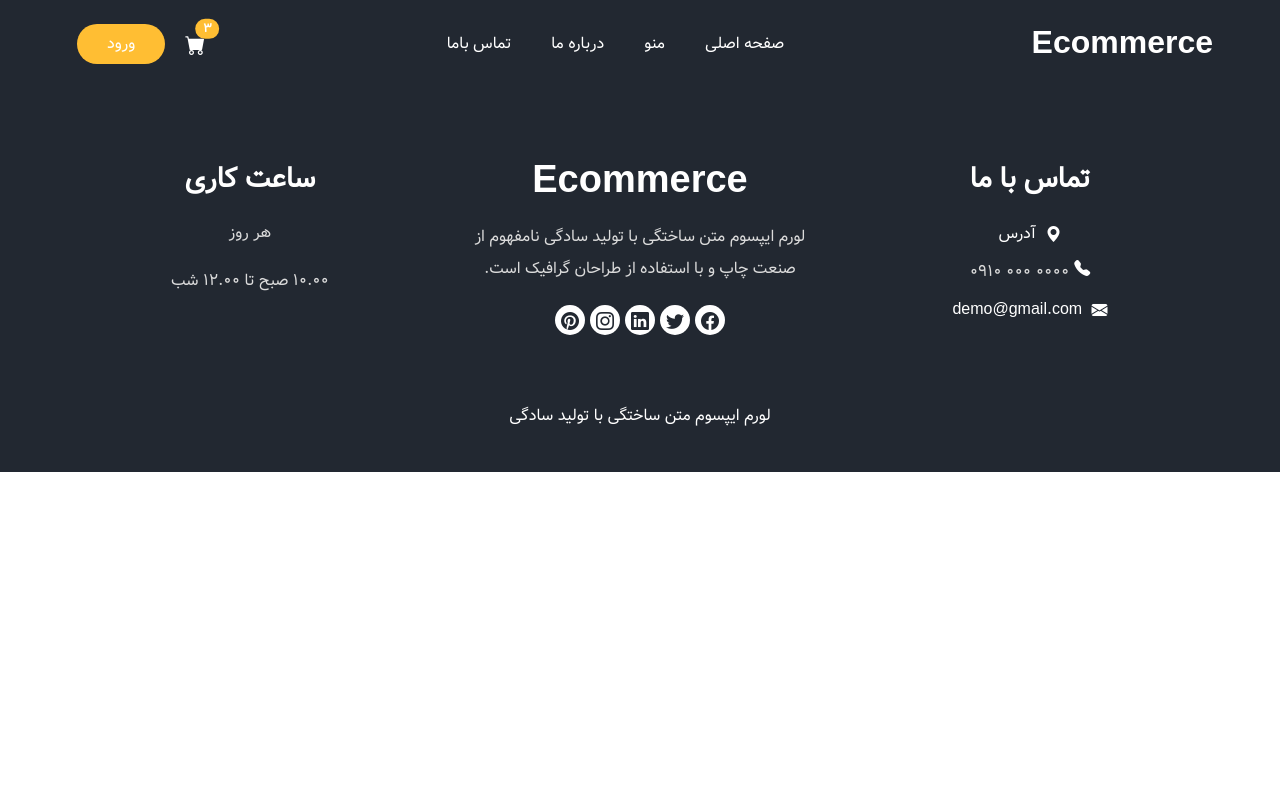
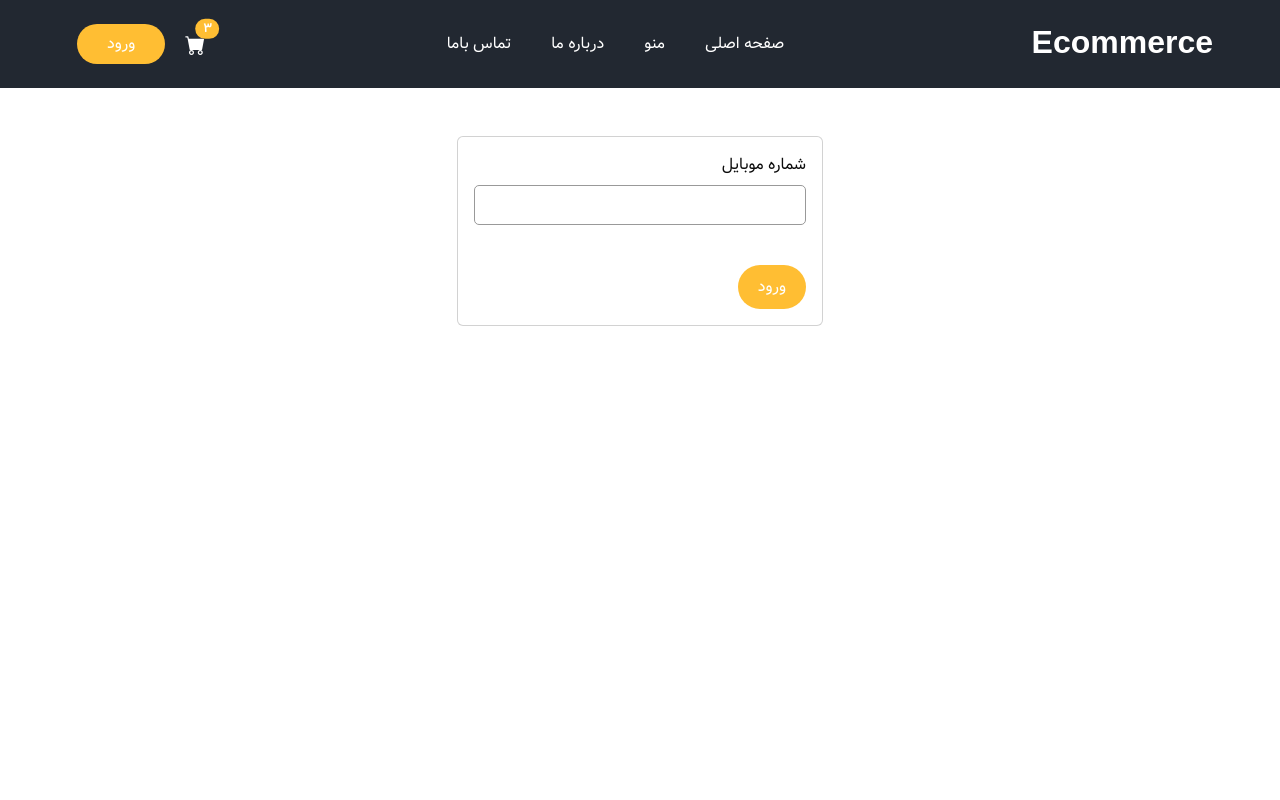
Before and after one commit to hosseinabdollahzadeh/nuxtjs3-project-ecommerce-site, a Nuxt app in the folder nuxt-app/: page /auth/login in a window 1280 px wide. Shown: the top 800 px of the page. Built offline with nearby package versions, Linux system fonts and the light colour scheme.

Commit message:
Creat login page (register and login use the same page)

```diff
--- a/nuxt-app/components/layout/Header.vue
+++ b/nuxt-app/components/layout/Header.vue
@@ -39,9 +39,9 @@
                                         3
                                     </span>
                 </a>
-                <a href="login.html" class="btn-auth">
+                <NuxtLink to="/auth/login" class="btn-auth">
                   ورود
-                </a>
+                </NuxtLink>
               </div>
             </div>
           </nav>
--- /dev/null
+++ b/nuxt-app/pages/auth/login.vue
@@ -0,0 +1,44 @@
+<template>
+  <section class="auth_section book_section">
+    <div class="container">
+      <div class="row mt-5">
+        <div class="col-md-4 offset-md-4">
+          <div class="card">
+            <div class="card-body">
+              <div class="form_container">
+                <form @submit.prevent="login">
+                  <div class="mb-3">
+                    <label for="cellphone" class="form-label">شماره موبایل</label>
+                    <input v-model="cellphone" type="text" class="form-control" id="cellphone">
+                  </div>
+                  <button type="submit" class="btn btn-primary btn-auth">ورود</button>
+                </form>
+              </div>
+            </div>
+          </div>
+        </div>
+      </div>
+    </div>
+  </section>
+</template>
+
+<script setup>
+import { useToast } from "vue-toastification";
+const cellphone = ref(null);
+const toast = useToast();
+function login() {
+
+  if (cellphone.value === null){
+    toast.error("شماره موبایل الزامی است.");
+    return;
+  }
+  const pattern = /^(\+98|0)?9\d{9}$/;
+
+  if(!pattern.test(cellphone.value)){
+    toast.error("فرمت شماره موبایل معتبر نیست.");
+    return;
+  }
+
+  console.log(cellphone.value);
+}
+</script>
```
